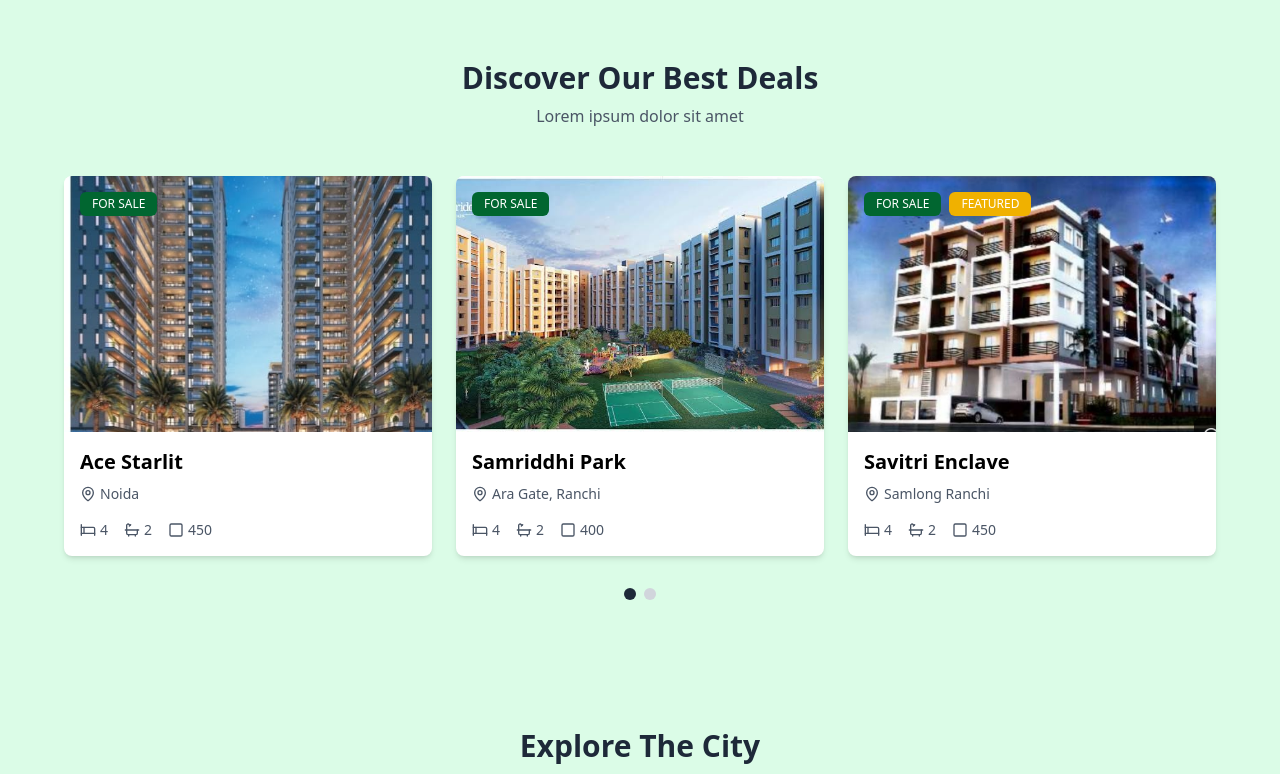
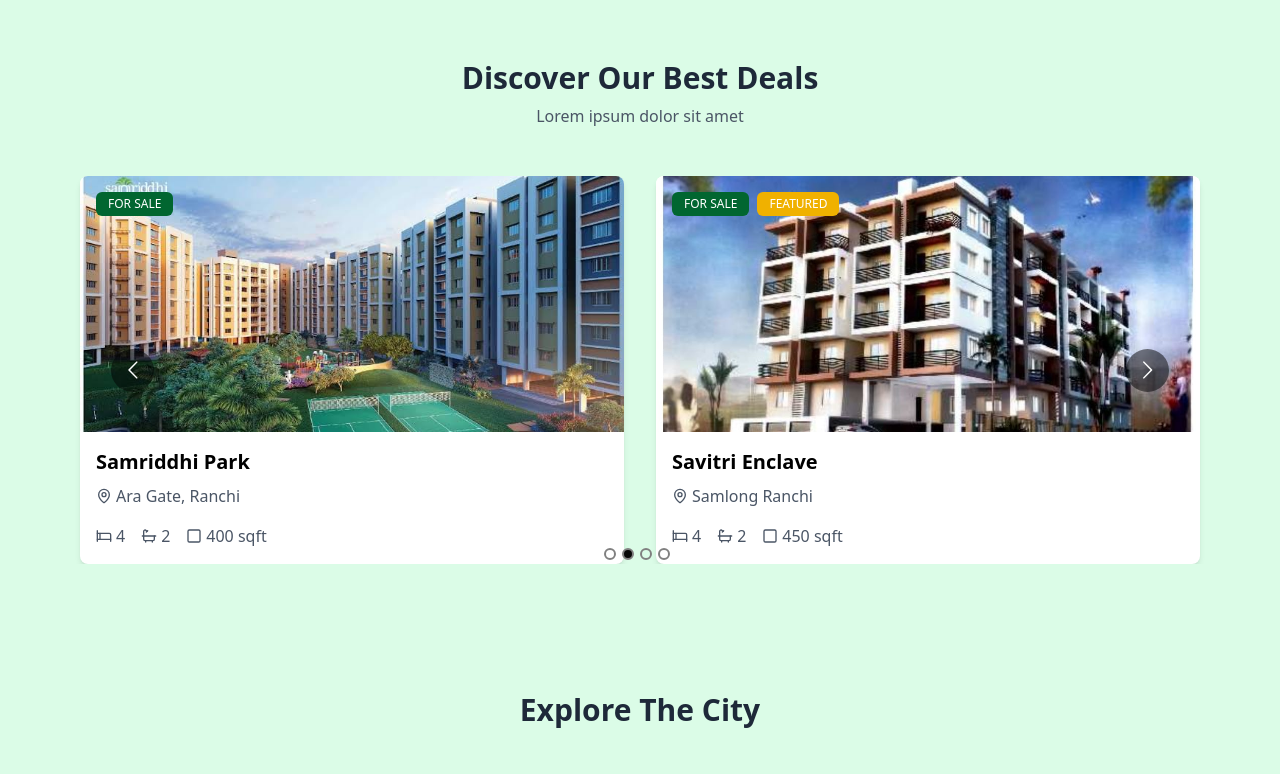
Before and after one commit to Gautam5514/FlatsAI, a React (Vite) app in the folder frontend/: page / in a window 1280 px wide. Shown: the part 456-1230 px from the top of the page. Built offline with nearby package versions, Linux system fonts and the light colour scheme.

Commit message:
Added the image Carousel

```diff
--- a/frontend/package.json
+++ b/frontend/package.json
@@ -16,6 +16,8 @@
     "react": "^19.0.0",
     "react-dom": "^19.0.0",
     "react-icons": "^5.5.0",
+    "react-multi-carousel": "^2.8.5",
+    "react-responsive-carousel": "^3.2.23",
     "react-router-dom": "^7.4.0",
     "tailwindcss": "^4.0.9"
   },
--- a/frontend/src/components/PropertyDealsCarousel.jsx
+++ b/frontend/src/components/PropertyDealsCarousel.jsx
@@ -1,10 +1,9 @@
-import React, { useState } from 'react';
-import { MapPin, Bed, Bath, Square } from 'lucide-react';
+import React from "react";
+import Carousel from "react-multi-carousel";
+import "react-multi-carousel/lib/styles.css";
+import { MapPin, Bed, Bath, Square } from "lucide-react";
 
 const PropertyDealsCarousel = () => {
-    const [currentSlide, setCurrentSlide] = useState(0);
-
-    // Property listings data
     const properties = [
         {
             id: 1,
@@ -12,11 +11,10 @@ const PropertyDealsCarousel = () => {
             address: "Noida",
             type: "FOR SALE",
             featured: false,
-            // price: "$280,000",
             beds: 4,
             baths: 2,
             sqft: 450,
-            image: "/noida.jpg"
+            image: "/noida.jpg",
         },
         {
             id: 2,
@@ -24,12 +22,10 @@ const PropertyDealsCarousel = () => {
             address: "Ara Gate, Ranchi",
             type: "FOR SALE",
             featured: false,
-            // price: "$250",
-            // priceUnit: "/month",
             beds: 4,
             baths: 2,
             sqft: 400,
-            image: "/ara.jpg"
+            image: "/ara.jpg",
         },
         {
             id: 3,
@@ -37,40 +33,39 @@ const PropertyDealsCarousel = () => {
             address: "Samlong Ranchi",
             type: "FOR SALE",
             featured: true,
-            // price: "$180,000",
             beds: 4,
             baths: 2,
             sqft: 450,
-            image: "/samlong.jpg"
+            image: "/samlong.jpg",
         },
         {
             id: 4,
             title: "Royal Residency",
-            address: "pundag near IIM Ranchi",
+            address: "Pundag near IIM Ranchi",
             type: "FOR SALE",
             featured: false,
-            // price: "$320,000",
             beds: 3,
             baths: 2,
             sqft: 500,
-            image: "/royal.jpg"
-        }
+            image: "/royal.jpg",
+        },
     ];
 
-    // Navigate to next slide
-    const nextSlide = () => {
-        setCurrentSlide((prev) => (prev === Math.ceil(properties.length / 3) - 1 ? 0 : prev + 1));
+    const responsive = {
+        desktop: {
+            breakpoint: { max: 3000, min: 1024 },
+            items: 3, // Show three items at a time
+        },
+        tablet: {
+            breakpoint: { max: 1024, min: 464 },
+            items: 2, // Show two items at a time
+        },
+        mobile: {
+            breakpoint: { max: 464, min: 0 },
+            items: 1, // Show one item at a time
+        },
     };
 
-    // Navigate to previous slide
-    const prevSlide = () => {
-        setCurrentSlide((prev) => (prev === 0 ? Math.ceil(properties.length / 3) - 1 : prev - 1));
-    };
-
-    // Get current visible properties
-    const visibleProperties = properties.slice(currentSlide * 3, (currentSlide * 3) + 3);
-
-    // Get badge color based on property type
     const getBadgeColor = (type) => {
         if (type === "FOR SALE") return "bg-green-800";
         if (type === "FOR RENT") return "bg-blue-800";
@@ -82,24 +77,49 @@ const PropertyDealsCarousel = () => {
             <div className="max-w-6xl mx-auto">
                 {/* Section Header */}
                 <div className="text-center mb-12">
-                    <h2 className="text-3xl font-bold text-gray-800 mb-2">Discover Our Best Deals</h2>
+                    <h2 className="text-3xl font-bold text-gray-800 mb-2">
+                        Discover Our Best Deals
+                    </h2>
                     <p className="text-gray-600">Lorem ipsum dolor sit amet</p>
                 </div>
 
-                {/* Property Listings */}
-                <div className="grid grid-cols-1 md:grid-cols-3 gap-6">
-                    {visibleProperties.map((property) => (
-                        <div key={property.id} className="bg-white rounded-lg overflow-hidden shadow-md hover:shadow-lg transition-shadow">
+                {/* Carousel */}
+                <Carousel
+                    responsive={responsive}
+                    swipeable={true}
+                    draggable={true}
+                    showDots={true}
+                    infinite={true}
+                    autoPlay={true}
+                    autoPlaySpeed={5000}
+                    keyBoardControl={true}
+                    customTransition="transform 300ms ease-in-out"
+                    transitionDuration={500}
+                    partialVisible={true} // Use partialVisible
+                    itemClass="px-4"
+                >
+
+
+
+                    {properties.map((property) => (
+                        <div
+                            key={property.id}
+                            className="bg-white rounded-lg shadow-md hover:bg-gray-100 transition-shadow"
+                        >
                             {/* Property Image */}
                             <div className="relative">
                                 <img
                                     src={property.image}
                                     alt={property.title}
-                                    className="w-full h-64 object-cover"
+                                    className="w-full h-64 object-cover rounded-t-lg"
                                 />
-                                {/* Property Status Badge */}
+                                {/* Status badges */}
                                 <div className="absolute top-4 left-4 flex space-x-2">
-                                    <span className={`${getBadgeColor(property.type)} text-white text-xs px-3 py-1 rounded-md font-medium`}>
+                                    <span
+                                        className={`${getBadgeColor(
+                                            property.type
+                                        )} text-white text-xs px-3 py-1 rounded-md font-medium`}
+                                    >
                                         {property.type}
                                     </span>
                                     {property.featured && (
@@ -115,49 +135,28 @@ const PropertyDealsCarousel = () => {
                                 <h3 className="font-bold text-xl mb-2">{property.title}</h3>
                                 <div className="flex items-center text-gray-600 mb-4">
                                     <MapPin size={16} className="mr-1" />
-                                    <span className="text-sm">{property.address}</span>
+                                    <span>{property.address}</span>
                                 </div>
-
-                                {/* Property Features */}
                                 <div className="flex justify-between items-center">
                                     <div className="flex space-x-4">
                                         <div className="flex items-center text-gray-600">
                                             <Bed size={16} className="mr-1" />
-                                            <span className="text-sm">{property.beds}</span>
+                                            <span>{property.beds}</span>
                                         </div>
                                         <div className="flex items-center text-gray-600">
                                             <Bath size={16} className="mr-1" />
-                                            <span className="text-sm">{property.baths}</span>
+                                            <span>{property.baths}</span>
                                         </div>
                                         <div className="flex items-center text-gray-600">
                                             <Square size={16} className="mr-1" />
-                                            <span className="text-sm">{property.sqft}</span>
+                                            <span>{property.sqft} sqft</span>
                                         </div>
-                                    </div>
-                                    <div className="text-right">
-                                        <span className="font-bold text-xl text-orange-500">
-                                            {property.price}
-                                            <span className="text-sm">{property.priceUnit || ""}</span>
-                                        </span>
                                     </div>
                                 </div>
                             </div>
                         </div>
                     ))}
-                </div>
-
-                {/* Pagination Dots */}
-                <div className="flex justify-center mt-8 space-x-2">
-                    {Array.from({ length: Math.ceil(properties.length / 3) }).map((_, index) => (
-                        <button
-                            key={index}
-                            onClick={() => setCurrentSlide(index)}
-                            className={`h-3 w-3 rounded-full ${currentSlide === index ? "bg-gray-800" : "bg-gray-300"
-                                }`}
-                            aria-label={`Go to slide ${index + 1}`}
-                        />
-                    ))}
-                </div>
+                </Carousel>
             </div>
         </section>
     );
```
Also changed, not shown: 1 other file (tests, documents, lock files or other folders).
